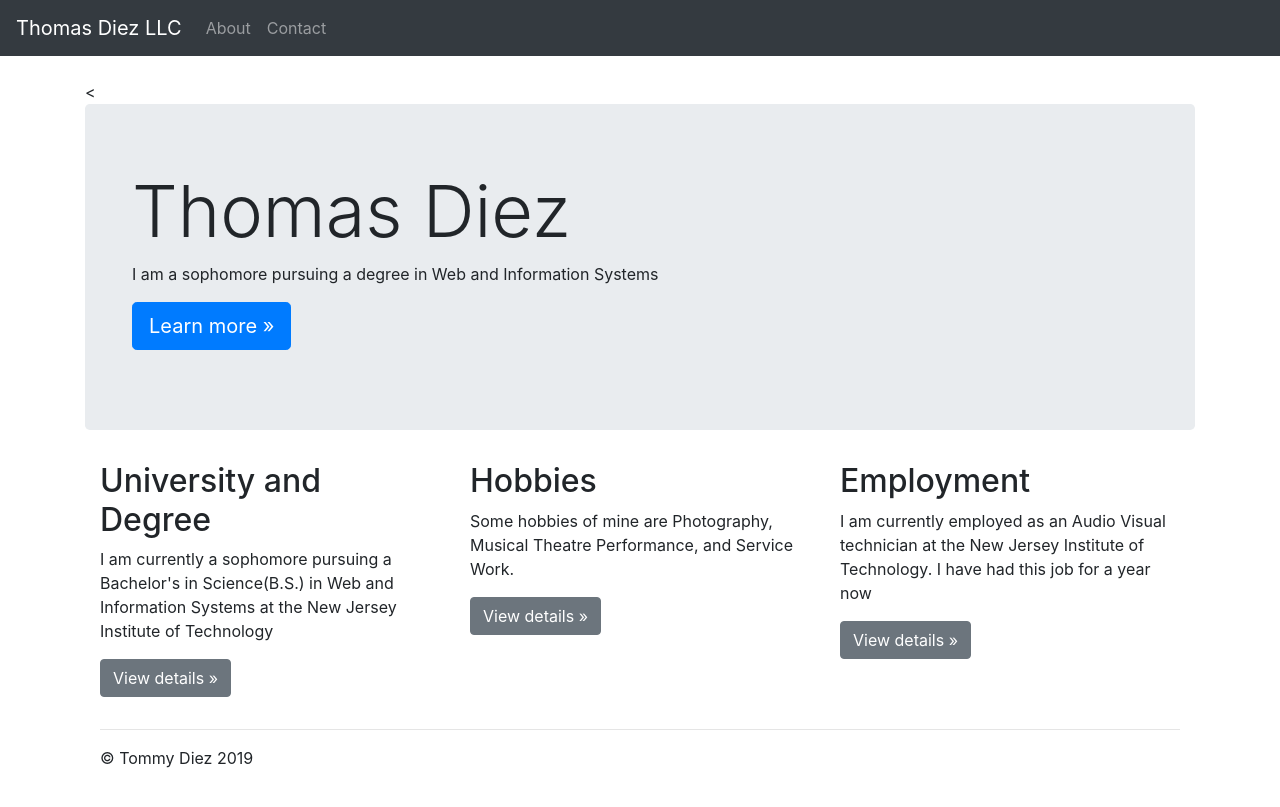
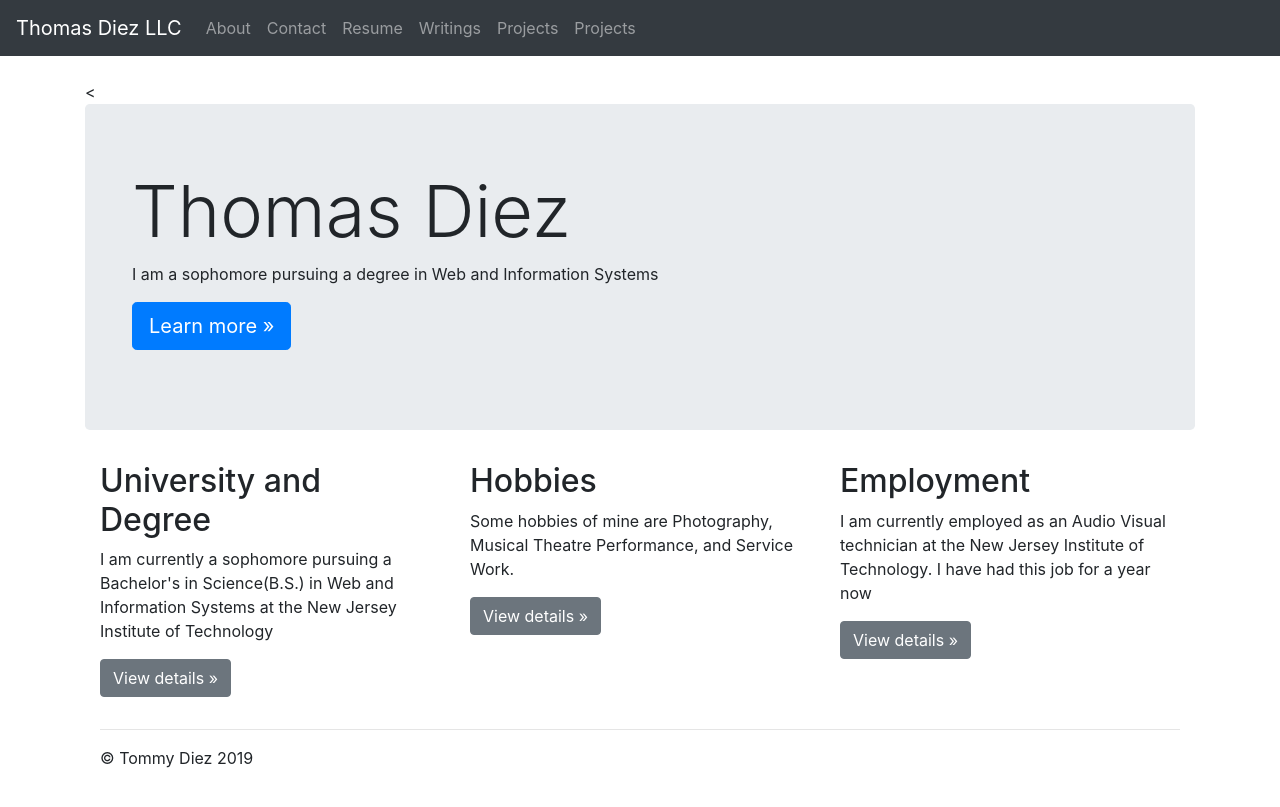
Before and after one commit to tommy-diez/final-project, a Jekyll site: the page built from index.html, in a window 1280 px wide. Shown: the top 807 px of the page. Built offline with Jekyll 4.4.1, drawn with Linux system fonts in a browser that asks for light colours; the list of posts is cut into pages by our own code.

Commit message:
Edit: added more choices to navbar

```diff
--- a/_includes/header.html
+++ b/_includes/header.html
@@ -13,6 +13,20 @@
                 <li class="nav-item">
                     <a class="nav-link" href="{{ contact.html }}/contact/">Contact</a>
                 </li>
+                <li class="nav-item">
+                    <a class="nav-link" href="{{ contact.html }}/contact/">Resume</a>
+                <li class="nav-item">
+                    <a class="nav-link" href="{{ contact.html }}/contact/">Writings</a>
+                <li class="nav-item">
+                    <a class="nav-link" href="{{ contact.html }}/contact/">Projects</a>
+                </li>
+                <li class="nav-item">
+                    <a class="nav-link" href="{{ contact.html }}/contact/">Projects</a>
+                </li>
+
+
+                </li>
+                </li>
             </ul>
         </div>
     </nav>
```
